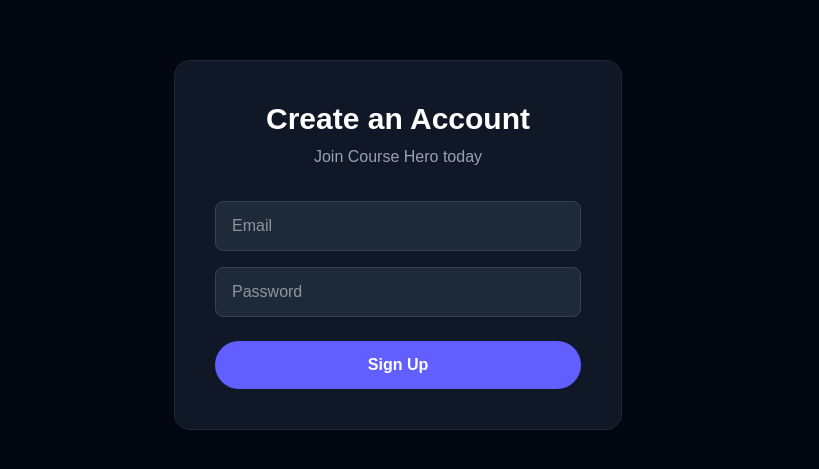
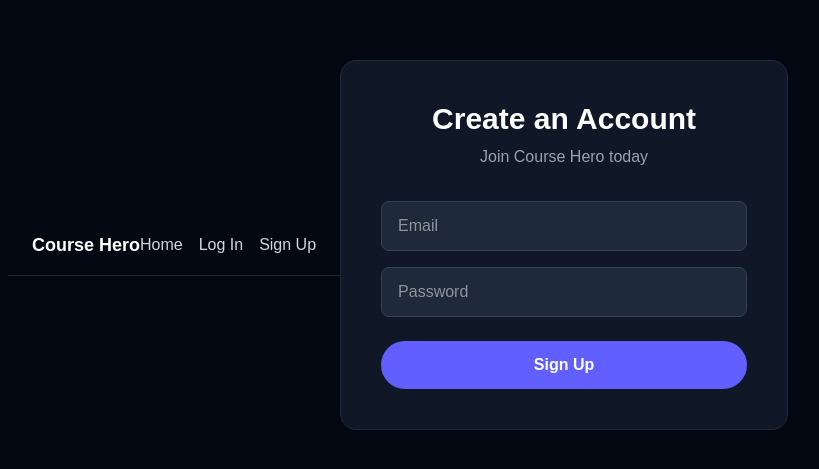
Before and after one commit to ZoeBraddock/Course-Hero, a Next.js app in the folder frontend/: page /signup in a window 1280 px wide. Shown: the part 155-624 px from the top of the page, without its empty margins (242-1061 px from the left). Built offline with nearby package versions, Linux system fonts and the light colour scheme; no server answers.

Commit message:
add in navbar

```diff
--- /dev/null
+++ b/frontend/app/components/navbar.tsx
@@ -0,0 +1,22 @@
+import Link from 'next/link'
+
+export default function Navbar() {
+  return (
+    <nav className="flex justify-between items-center px-6 py-4 bg-gray-950 border-b border-gray-800">
+      <Link href="/" className="text-white font-bold text-lg">
+        Course Hero
+      </Link>
+      <div className="flex gap-4">
+        <Link href="/" className="text-gray-300 hover:text-white transition">
+          Home
+        </Link>
+        <Link href="/login" className="text-gray-300 hover:text-white transition">
+          Log In
+        </Link>
+        <Link href="/signup" className="text-gray-300 hover:text-white transition">
+          Sign Up
+        </Link>
+      </div>
+    </nav>
+  )
+}
--- a/frontend/app/create-course/page.tsx
+++ b/frontend/app/create-course/page.tsx
@@ -3,6 +3,8 @@
 import { useState, useEffect } from 'react'
 import { useRouter } from 'next/navigation'
 import { supabase } from '../../lib/supabase'
+import Navbar from '../components/navbar'
+
 
 export default function CreateCourse() {
   const [title, setTitle] = useState('')
@@ -46,6 +48,7 @@
 
   return (
     <main className="min-h-screen bg-gray-950 text-white flex items-center justify-center">
+      <Navbar />
       <div className="bg-gray-900 p-10 rounded-2xl border border-gray-800 w-full max-w-md text-center">
         <h1 className="text-3xl font-bold mb-2">Create a Course</h1>
         <p className="text-gray-400 mb-8">Add a new course to Course Hero</p>
--- a/frontend/app/signup/page.tsx
+++ b/frontend/app/signup/page.tsx
@@ -2,7 +2,7 @@
 
 import { useState } from 'react'
 import { supabase } from '../../lib/supabase'
-
+import Navbar from '../components/navbar'
 export default function SignUp() {
   const [email, setEmail] = useState('')
   const [password, setPassword] = useState('')
@@ -23,6 +23,7 @@
 
   return (
     <main className="min-h-screen bg-gray-950 text-white flex items-center justify-center">
+      <Navbar />
       <div className="bg-gray-900 p-10 rounded-2xl border border-gray-800 w-full max-w-md text-center">
         <h1 className="text-3xl font-bold mb-2">Create an Account</h1>
         <p className="text-gray-400 mb-8">Join Course Hero today</p>
```
